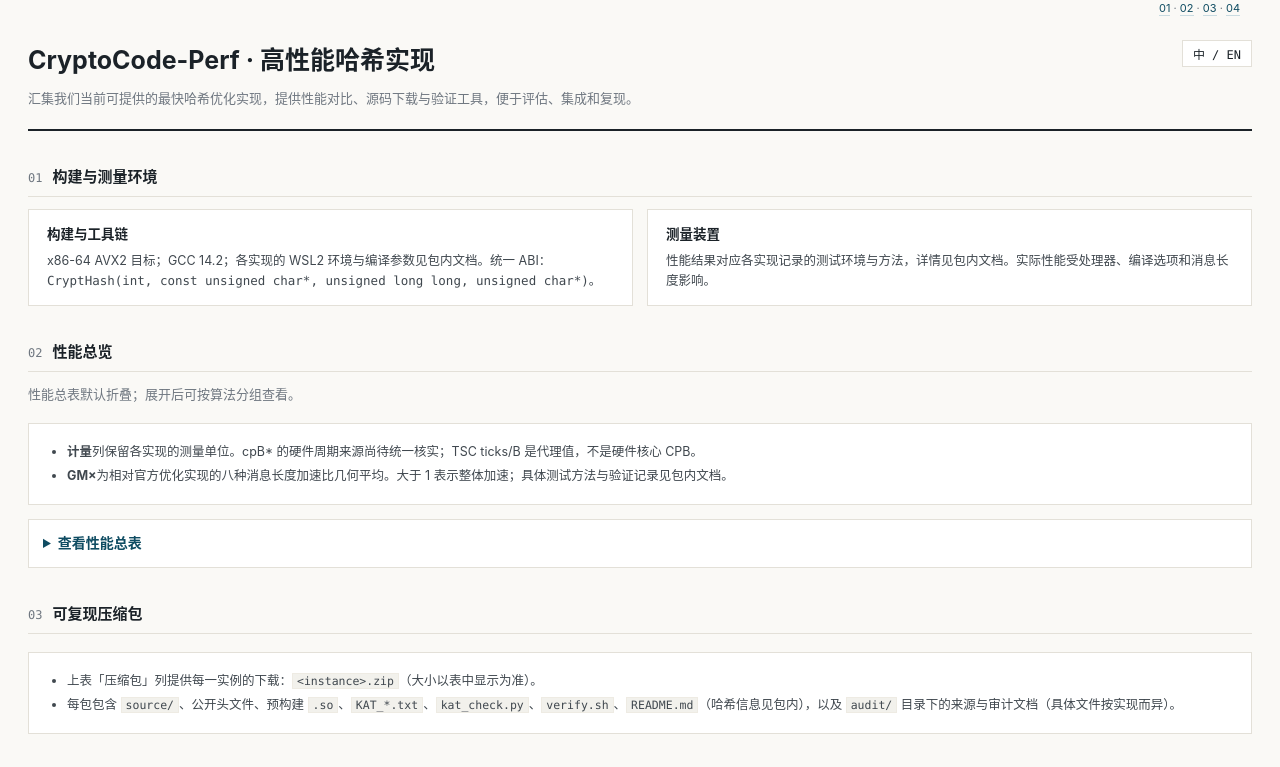
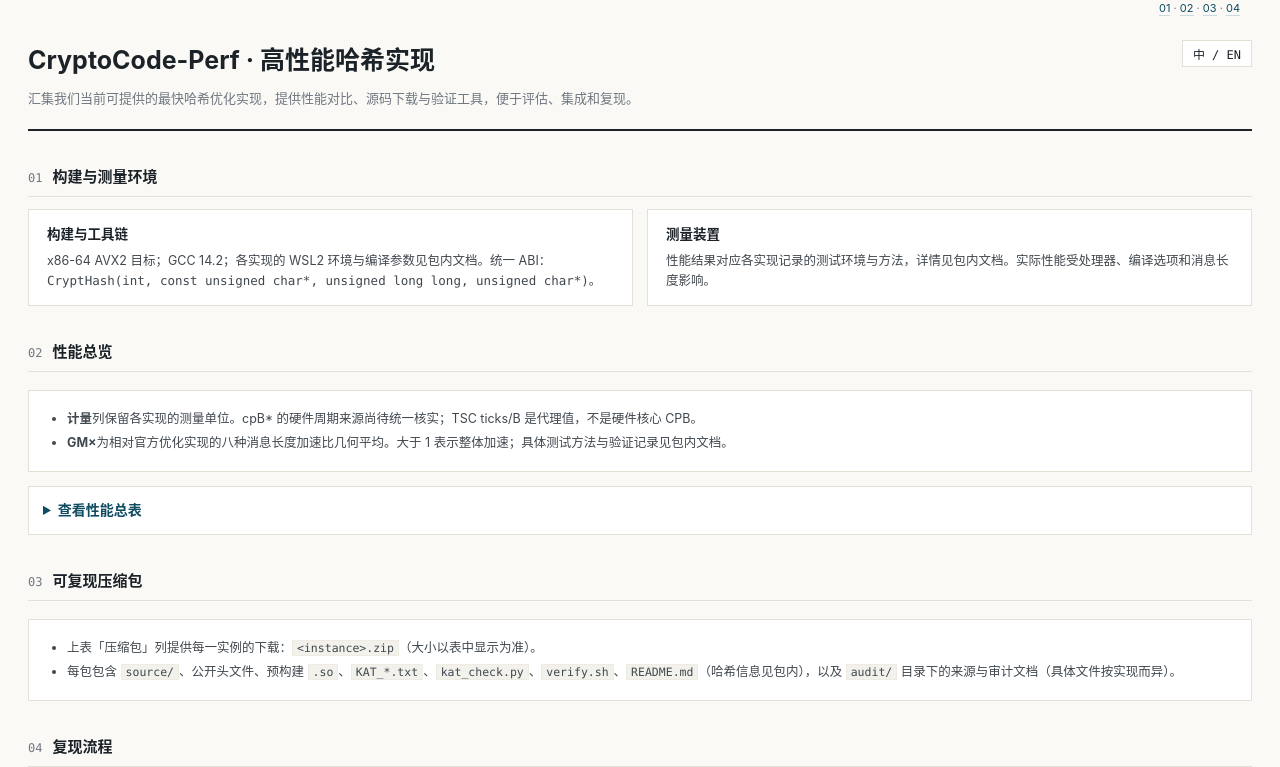
Before and after one commit to CryptoCode-Perf/cryptocode-perf.github.io, a plain HTML site: page index.html in a window 1280 px wide. Shown: the top 767 px of the page. Drawn offline with Linux system fonts and the light colour scheme.

Commit message:
Remove performance table helper text

```diff
--- a/index.html
+++ b/index.html
@@ -16,7 +16,6 @@
 </div>
 
 <h2 id="perf"><span class="h2n">02</span><span class="zh">性能总览</span><span class="en">Performance overview</span></h2>
-<p class="sub"><span class="zh">性能总表默认折叠；展开后可按算法分组查看。</span><span class="en">The performance table is collapsed by default; expand to browse algorithm groups.</span></p>
 <div class="notes"><ul><li><span class="zh"><b>计量</b>列保留各实现的测量单位。cpB* 的硬件周期来源尚待统一核实；TSC ticks/B 是代理值，不是硬件核心 CPB。</span><span class="en">The Unit column preserves each result’s measurement unit. Hardware-counter provenance for cpB* requires review; TSC ticks/B are not hardware core cycles.</span></li><li><span class="zh"><b>GM×</b>为相对官方优化实现的八种消息长度加速比几何平均。大于 1 表示整体加速；具体测试方法与验证记录见包内文档。</span><span class="en"><b>GM×</b> is the eight-length geometric mean versus official OPT. Values above 1 indicate an overall speedup; see each package for measurement methods and verification records.</span></li></ul></div>
 <details id="performance-table" class="performance-details" data-cap-site-layout="1"><summary><span class="zh">查看性能总表</span><span class="en">Show performance table</span></summary>
 <div class="toolbar"><span class="lbl">72 <span class="zh">个实例</span><span class="en">instances</span></span>
```
